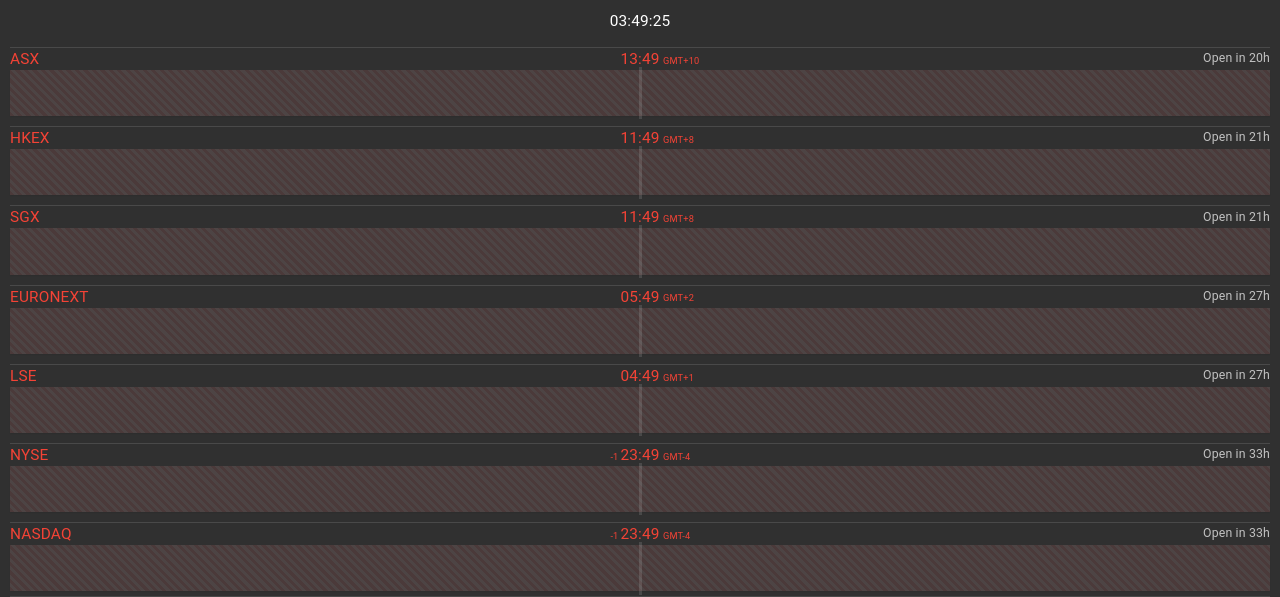
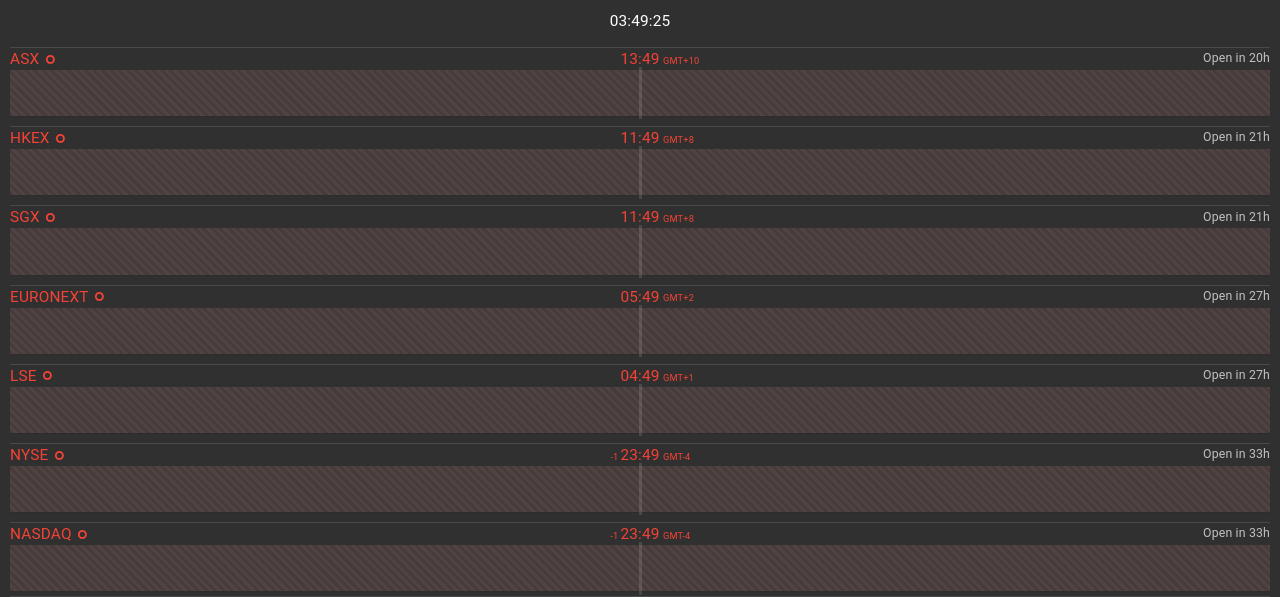
Before and after one commit to aurelticot/okato, a React (Create React App) app: page / in a window 1280 px wide. Shown: the top 597 px of the page. Built offline with nearby package versions, Linux system fonts and the light colour scheme.

Commit message:
add market status icon alongside market title

```diff
--- a/src/components/MarketTitle.tsx
+++ b/src/components/MarketTitle.tsx
@@ -5,14 +5,22 @@
   Bookmark as BookmarkIcon,
   BookmarkBorder as BookmarkBorderIcon,
   Notifications as NotificationsIcon,
+  Brightness1 as FullCircle,
+  TripOrigin as HollowedCircle,
 } from "@material-ui/icons";
 import { Market } from "interfaces/Market";
 import { useFeature } from "hooks/featuresHooks";
+import { useMarketStatus } from "hooks/marketStatusHooks";
+import MarketStatus from "enums/MarketStatus";
 
 const useStyles = makeStyles((theme) => ({
   root: {
     display: "flex",
     alignItems: "center",
+  },
+  statusIcon: {
+    fontSize: "0.7em",
+    margin: "0 0.5em",
   },
   bookmarkIcon: {
     fontSize: "1em",
@@ -34,6 +42,7 @@
   const classes = useStyles(props);
 
   const { market } = props;
+  const status = useMarketStatus(market, true);
   const [bookmarked, setBookmarked] = useState(market.isBookmarked);
 
   return (
@@ -48,6 +57,11 @@
         </IconButton>
       )}
       <Box>{market.name}</Box>
+      {status === MarketStatus.Opened ? (
+        <FullCircle className={classes.statusIcon} />
+      ) : (
+        <HollowedCircle className={classes.statusIcon} />
+      )}
       {reminder.isEnabled() && market.hasReminder && <NotificationsIcon className={classes.reminderIcon} />}
     </Box>
   );
--- a/src/components/TimelineItemHeader.tsx
+++ b/src/components/TimelineItemHeader.tsx
@@ -29,7 +29,7 @@
   },
 }));
 
-function defineMarketStatusClass(status: MarketStatus | null, classes: any): string {
+function defineMarketStatusClass(status: MarketStatus, classes: any): string {
   switch (status) {
     case MarketStatus.Opened:
     case MarketStatus.Break:
--- a/src/hooks/marketStatusHooks.ts
+++ b/src/hooks/marketStatusHooks.ts
@@ -3,8 +3,8 @@
 import MarketStatus, { getMainStatus } from "enums/MarketStatus";
 import { getMarketStatus } from "helpers/marketDataHelper";
 
-export function useMarketStatus(market: Market, useMain: boolean = false, baseTime?: Date): MarketStatus | null {
-  const [status, setStatus] = useState<MarketStatus | null>(null);
+export function useMarketStatus(market: Market, useMain: boolean = false, baseTime?: Date): MarketStatus {
+  const [status, setStatus] = useState<MarketStatus>(MarketStatus.Closed);
 
   useEffect(() => {
     const timer = setInterval(() => {
```
